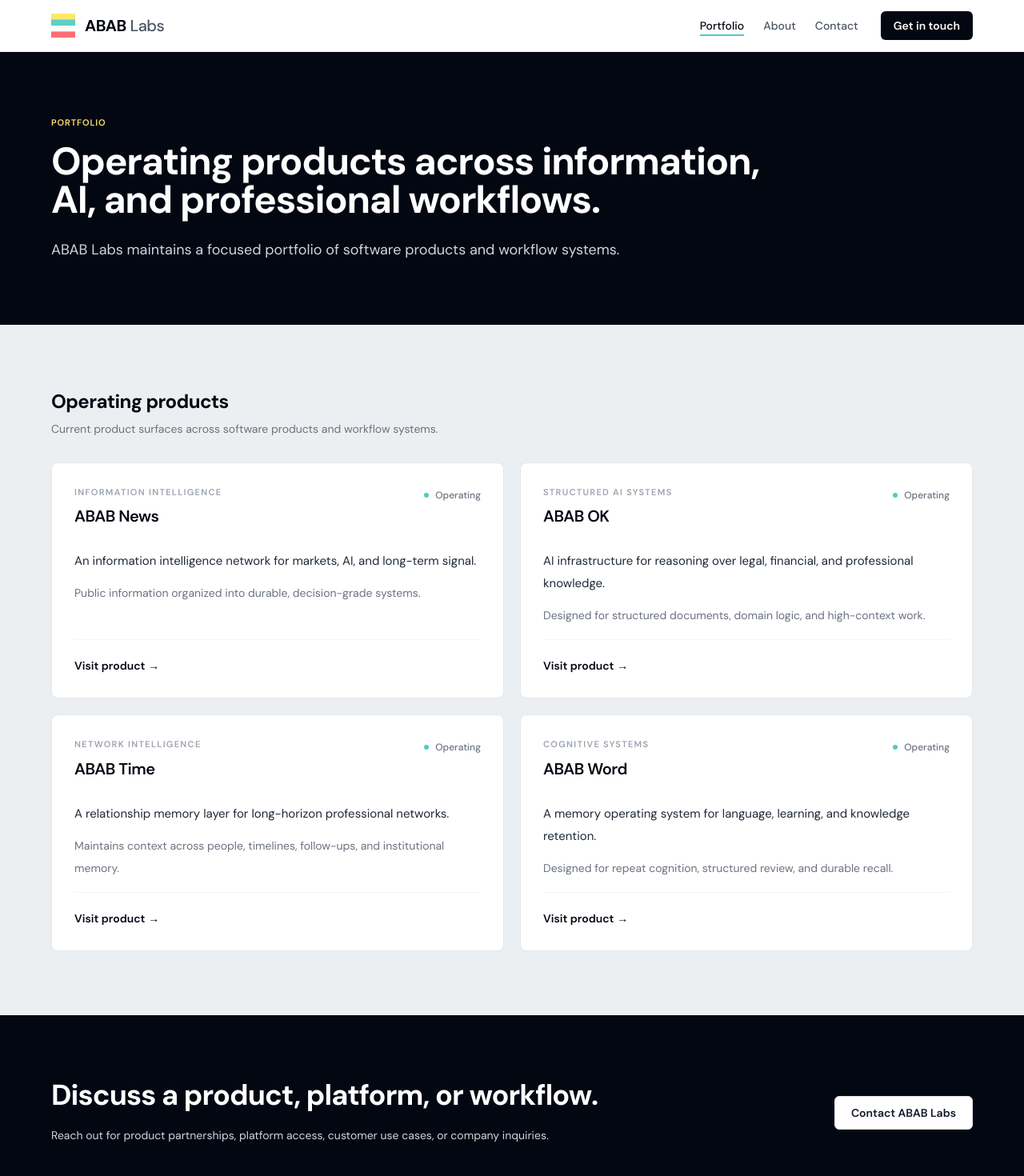
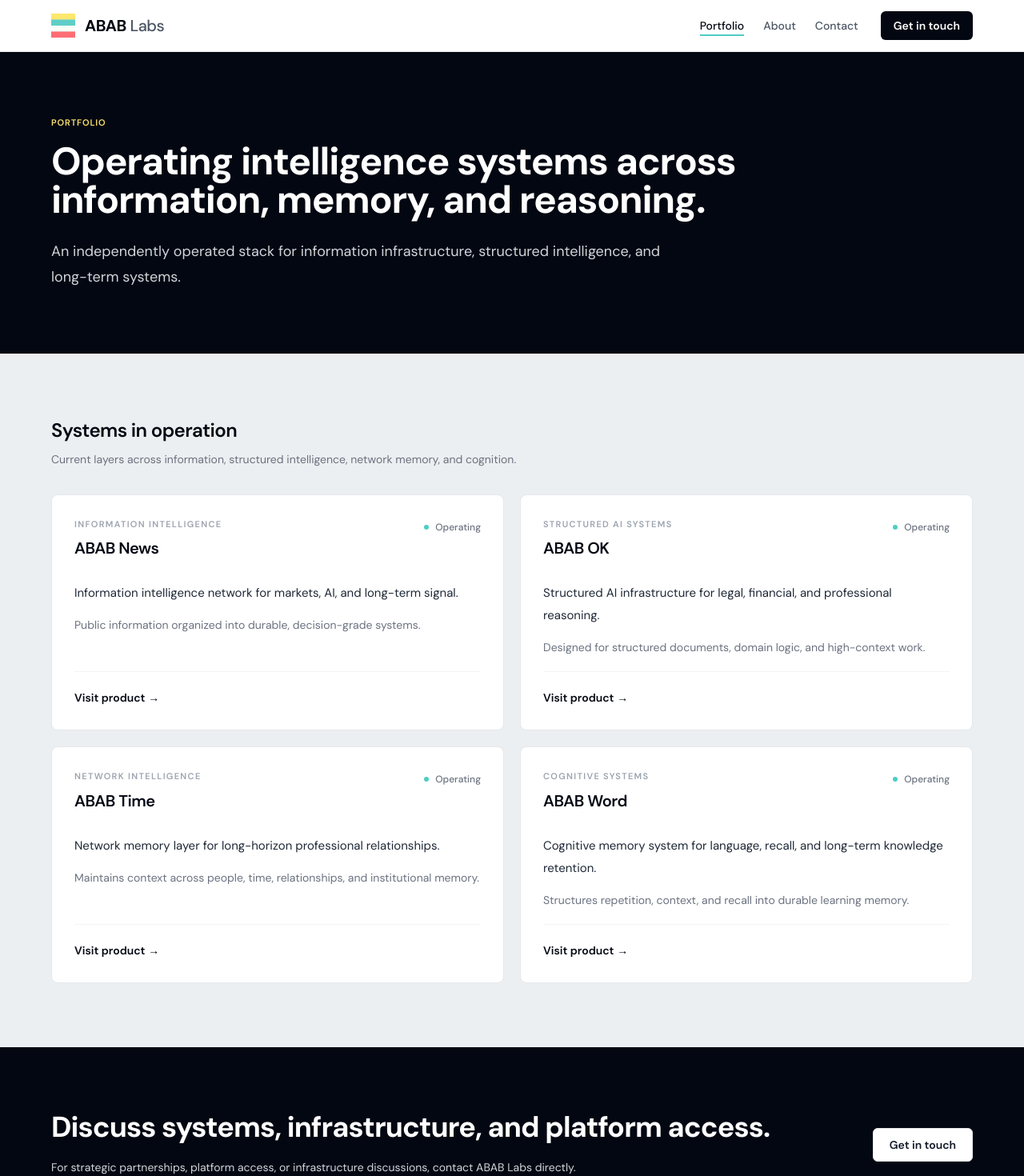
Before and after one commit to 0xwangyi/abablabs_website, a Next.js app: page /portfolio in a window 1280 px wide. Shown: the top 1470 px of the page at 80% size. Built offline with nearby package versions, Linux system fonts and the light colour scheme.

Commit message:
Refine systems positioning copy

```diff
--- a/app/about/page.tsx
+++ b/app/about/page.tsx
@@ -4,11 +4,11 @@
 export const metadata: Metadata = {
   title: 'About',
   description:
-    'ABAB Labs builds intelligence systems and information infrastructure for structured knowledge, memory, and machine-assisted reasoning.',
+    'ABAB Labs builds intelligence infrastructure for signal discovery, memory systems, and machine-assisted reasoning.',
   openGraph: {
     title: 'About | ABAB Labs',
     description:
-      'ABAB Labs builds intelligence systems and information infrastructure for structured knowledge, memory, and machine-assisted reasoning.',
+      'ABAB Labs builds intelligence infrastructure for signal discovery, memory systems, and machine-assisted reasoning.',
   },
 }
 
@@ -21,10 +21,10 @@
             About
           </p>
           <h1 className="mt-4 text-4xl font-bold leading-tight tracking-tight text-white md:text-5xl">
-            ABAB Labs builds intelligence systems for structured knowledge.
+            ABAB Labs builds intelligence infrastructure for memory and reasoning.
           </h1>
-          <p className="mt-6 text-base leading-8 text-gray-300 md:text-lg">
-            Information infrastructure for signal discovery, memory, and machine-assisted reasoning.
+          <p className="mt-6 text-base leading-7 text-gray-300 md:text-lg md:leading-8">
+            Long-term systems for signal discovery, structured knowledge, and machine-assisted reasoning.
           </p>
         </div>
       </Section>
@@ -36,15 +36,15 @@
               Systems orientation
             </h2>
           </div>
-          <div className="space-y-5 text-[15px] leading-8 text-gray-700">
+          <div className="space-y-4 text-[15px] leading-7 text-gray-700">
             <p>
-              ABAB Labs works on long-horizon information infrastructure: systems that collect, structure, retain, and reason over knowledge.
+              ABAB Labs builds information systems that structure knowledge, preserve context, and support reasoning over time.
             </p>
             <p>
-              The work spans public information networks, structured AI systems, relationship memory, and cognitive learning systems.
+              Current work spans public information networks, structured AI infrastructure, relationship memory, and cognitive learning systems.
             </p>
             <p>
-              The company favors durable architecture, clear operating boundaries, and systems that improve through sustained operation.
+              Operated by a small systems-focused team, the company prioritizes durable architecture, clear operating boundaries, and sustained operation.
             </p>
           </div>
         </div>
@@ -59,9 +59,9 @@
           </div>
           <div className="border-y border-gray-300/70">
             {[
-              ['Long-horizon operation', 'Build systems that can be operated, maintained, and improved over years.'],
-              ['Structured knowledge', 'Organize information into durable memory, context, and reasoning surfaces.'],
-              ['Signal discipline', 'Prioritize clear boundaries, high-quality inputs, and compounding operational intelligence.'],
+              ['Long-horizon operation', 'Build systems that can be operated, audited, and improved over years.'],
+              ['Structured knowledge', 'Turn information into persistent memory, context, and reasoning surfaces.'],
+              ['Signal discipline', 'Favor clear boundaries, high-quality inputs, and operational intelligence that compounds over time.'],
             ].map(([title, description]) => (
               <div
                 key={title}
--- a/app/portfolio/page.tsx
+++ b/app/portfolio/page.tsx
@@ -12,10 +12,10 @@
             Portfolio
           </p>
           <h1 className="mt-4 text-4xl font-bold leading-tight tracking-tight text-white md:text-5xl">
-            Operating products across information, AI, and professional workflows.
+            Operating intelligence systems across information, memory, and reasoning.
           </h1>
-          <p className="mt-6 text-base leading-8 text-gray-300 md:text-lg">
-            ABAB Labs maintains a focused portfolio of software products and workflow systems.
+          <p className="mt-6 max-w-3xl text-base leading-7 text-gray-300 md:text-lg md:leading-8">
+            An independently operated stack for information infrastructure, structured intelligence, and long-term systems.
           </p>
         </div>
       </Section>
@@ -23,11 +23,11 @@
       <Section className="bg-surfaceMutedCool">
         <div className="mb-8 flex flex-col gap-5 md:flex-row md:items-end md:justify-between">
           <div>
-            <h2 className="text-2xl font-bold tracking-tight text-gray-950">
-              Operating products
+            <h2 className="text-2xl font-semibold tracking-tight text-gray-950">
+              Systems in operation
             </h2>
-            <p className="mt-2 text-sm text-gray-500">
-              Current product surfaces across software products and workflow systems.
+            <p className="mt-2 text-sm leading-6 text-gray-500">
+              Current layers across information, structured intelligence, network memory, and cognition.
             </p>
           </div>
         </div>
@@ -43,14 +43,14 @@
         <div className="grid gap-6 md:grid-cols-[1fr_auto] md:items-center">
           <div>
             <h2 className="text-3xl font-bold tracking-tight md:text-4xl">
-              Discuss a product, platform, or workflow.
+              Discuss systems, infrastructure, and platform access.
             </h2>
             <p className="mt-4 max-w-2xl text-sm leading-7 text-gray-300">
-              Reach out for product partnerships, platform access, customer use cases, or company inquiries.
+              For strategic partnerships, platform access, or infrastructure discussions, contact ABAB Labs directly.
             </p>
           </div>
-          <Button href="/contact" variant="secondary">
-            Contact ABAB Labs
+          <Button href="/contact#contact-channel" variant="secondary">
+            Get in touch
           </Button>
         </div>
       </Section>
--- a/components/Footer.tsx
+++ b/components/Footer.tsx
@@ -23,7 +23,7 @@
               </span>
             </Link>
             <p className="max-w-sm text-sm leading-relaxed text-gray-600">
-              Intelligence systems and information infrastructure for structured knowledge, memory, and machine-assisted reasoning.
+              Intelligence infrastructure for structured knowledge, memory systems, and machine-assisted reasoning.
             </p>
             <a
               href="mailto:support@abablabs.com"
--- a/lib/portfolio.ts
+++ b/lib/portfolio.ts
@@ -17,7 +17,7 @@
     name: 'ABAB News',
     category: 'Information intelligence',
     tagline:
-      'An information intelligence network for markets, AI, and long-term signal.',
+      'Information intelligence network for markets, AI, and long-term signal.',
     operatingLine:
       'Public information organized into durable, decision-grade systems.',
     status: 'Operating',
@@ -31,7 +31,7 @@
     name: 'ABAB OK',
     category: 'Structured AI systems',
     tagline:
-      'AI infrastructure for reasoning over legal, financial, and professional knowledge.',
+      'Structured AI infrastructure for legal, financial, and professional reasoning.',
     operatingLine:
       'Designed for structured documents, domain logic, and high-context work.',
     status: 'Operating',
@@ -45,9 +45,9 @@
     name: 'ABAB Time',
     category: 'Network intelligence',
     tagline:
-      'A relationship memory layer for long-horizon professional networks.',
+      'Network memory layer for long-horizon professional relationships.',
     operatingLine:
-      'Maintains context across people, timelines, follow-ups, and institutional memory.',
+      'Maintains context across people, time, relationships, and institutional memory.',
     status: 'Operating',
     availability: 'Software platform',
     productType: 'Relationship intelligence',
@@ -59,9 +59,9 @@
     name: 'ABAB Word',
     category: 'Cognitive systems',
     tagline:
-      'A memory operating system for language, learning, and knowledge retention.',
+      'Cognitive memory system for language, recall, and long-term knowledge retention.',
     operatingLine:
-      'Designed for repeat cognition, structured review, and durable recall.',
+      'Structures repetition, context, and recall into durable learning memory.',
     status: 'Operating',
     availability: 'Software platform',
     productType: 'Knowledge system',
```
